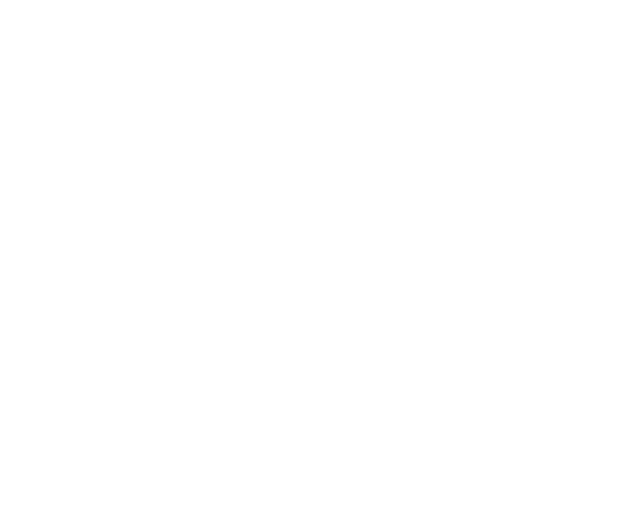
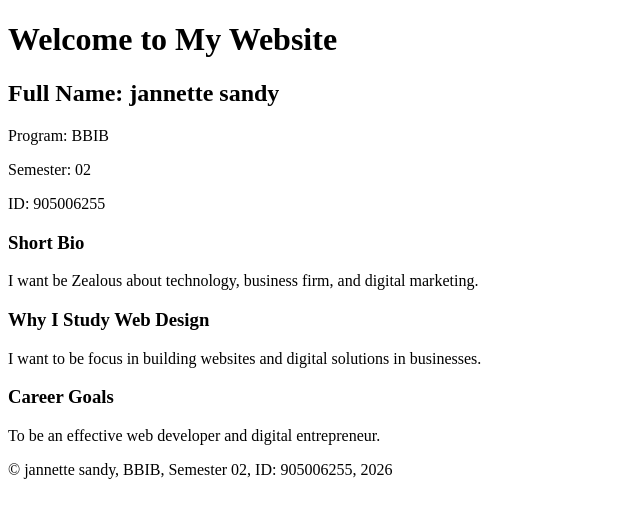
Before and after one commit to sandyjannette66-cloud/Jannette-sandy, a plain HTML site: page Index.html in a window 1280 px wide. Shown: the whole page, without its empty margins (0-640 px from the left). Drawn offline with Linux system fonts and the light colour scheme.

Commit message:
Refactor Index.html for improved structure and content
Updated the HTML structure and content for the homepage.

```diff
--- a/Index.html
+++ b/Index.html
@@ -1,19 +1,38 @@
-<!DOCTYPE  html>
-<Html>
-<HEAD>
-<title>crash-home page>/title>
-<meta name="description" Jannette portfolio=" welcome to bbib">
-<meta  name=" author" content=" jannette">
+<!DOCTYPE html>
+<html>
+<head>
+    <title>My Intro Page</title>
+    <meta charset="UTF-8">
 </head>
-< body></body>
-<header></header>
-<main></main>
-<p> bbib120f</p>
-< header>
-< main></ main>
-< footer>
-<p>& copy;< b> jannette sandy,</b>
-<i> bBBIB,semester2,</i>905006255,2026</p>
+<body>
+
+<header>
+    <h1>Welcome to My Website</h1>
+</header>
+
+<h2>Full Name: jannette sandy</h2>
+<p>Program: BBIB</p>
+<p>Semester: 02</p>
+<p>ID: 905006255</p>
+
+<section>
+    <h3>Short Bio</h3>
+    <p>I want be  Zealous about technology, business firm, and digital marketing.</p>
+</section>
+
+<section>
+    <h3>Why I Study Web Design</h3>
+    <p>I want to be focus in building  websites and digital solutions in businesses.</p>
+</section>
+
+<section>
+    <h3>Career Goals</h3>
+    <p>To be an effective  web developer and digital entrepreneur.</p>
+</section>
+
+<footer>
+    <p>© jannette sandy, BBIB, Semester 02, ID: 905006255, 2026</p>
 </footer>
+
 </body>
 </html>
```
